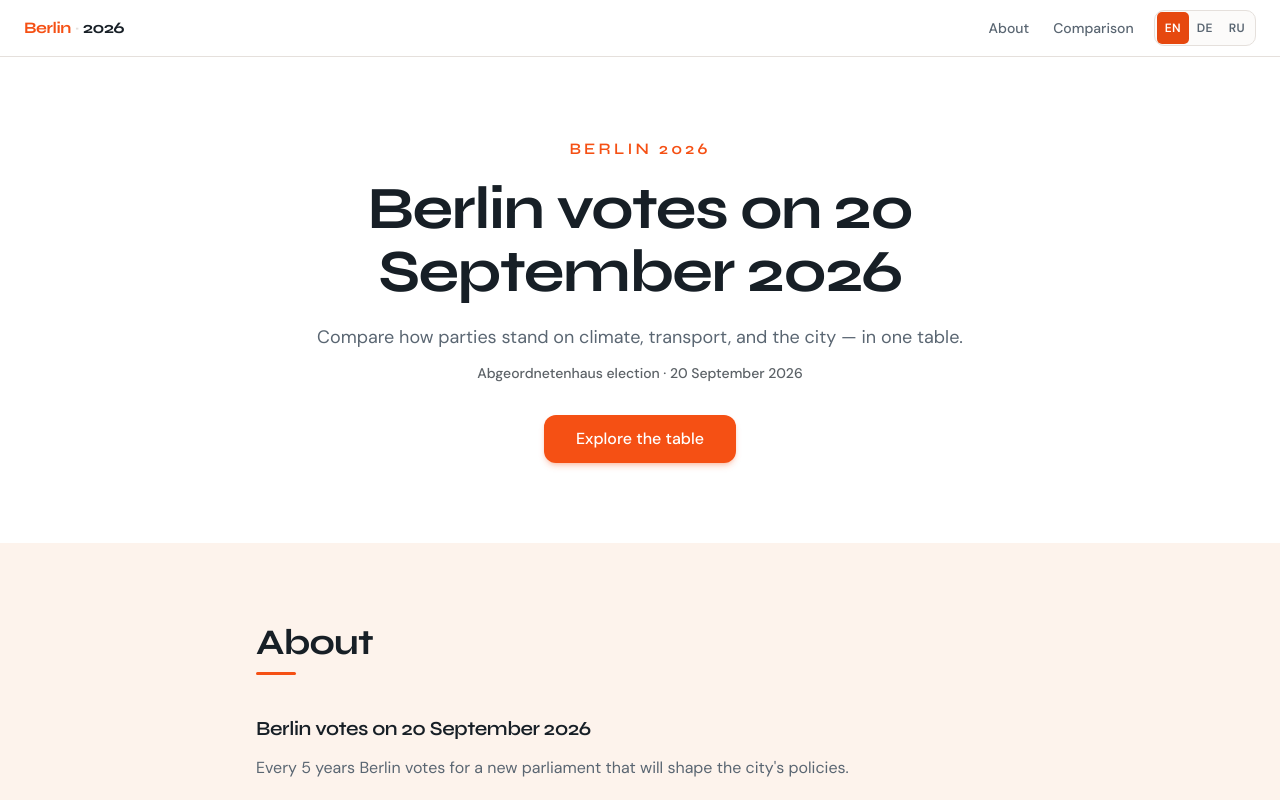
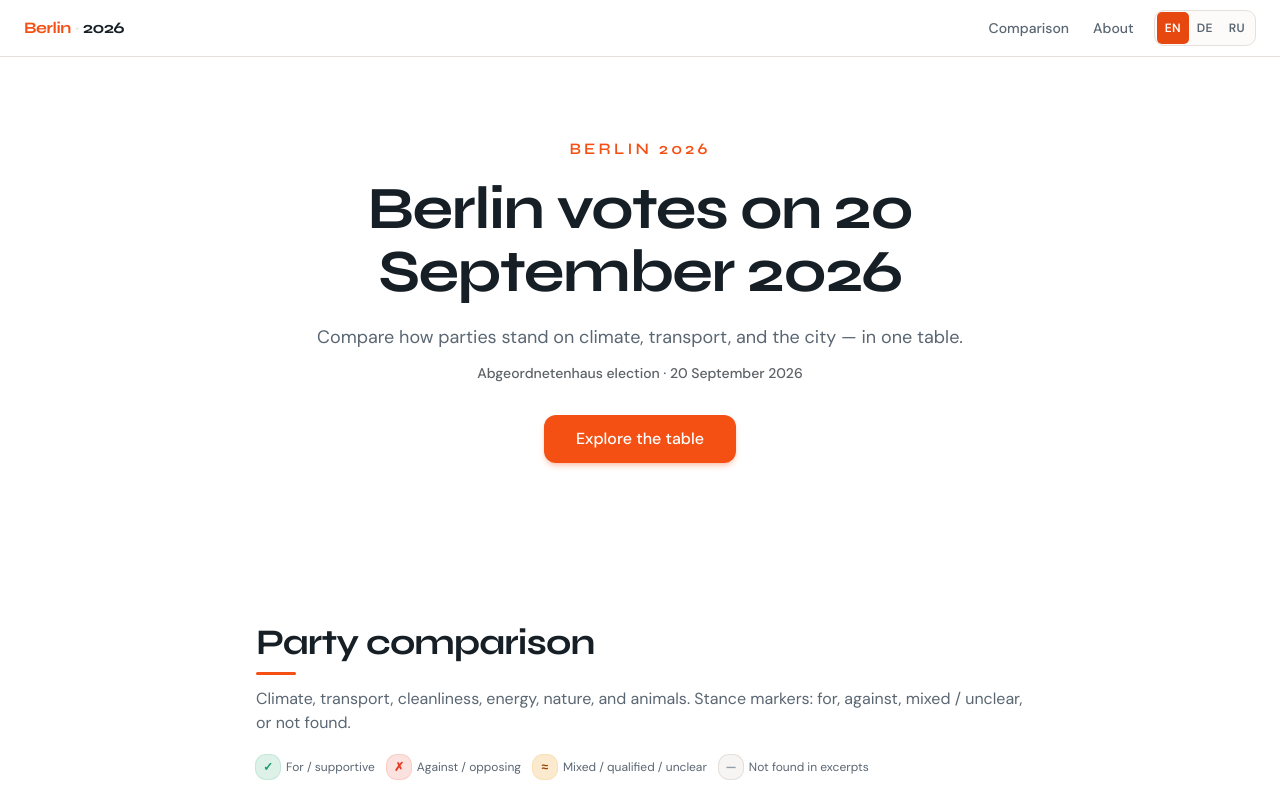
Before and after one commit to mashazyu/berlin-2026, a Next.js app: page /en in a window 1280 px wide. Shown: the top 800 px of the page. Built offline with nearby package versions, Linux system fonts and the light colour scheme.

Commit message:
feat: reorder sections

```diff
--- a/components/home-page-client.tsx
+++ b/components/home-page-client.tsx
@@ -23,8 +23,8 @@ export function HomePageClient({
       <SiteHeader />
       <main>
         <Hero />
+        <ComparisonTable comparison={comparison} />
         <AboutSection />
-        <ComparisonTable comparison={comparison} />
       </main>
       <SiteFooter />
     </div>
--- a/components/site-header.tsx
+++ b/components/site-header.tsx
@@ -16,8 +16,8 @@ export function SiteHeader() {
   const [open, setOpen] = useState(false)
 
   const links = [
+    { href: "table", label: t.navigation.table },
     { href: "about", label: t.navigation.about },
-    { href: "table", label: t.navigation.table },
   ]
 
   function closeMenu() {
```
